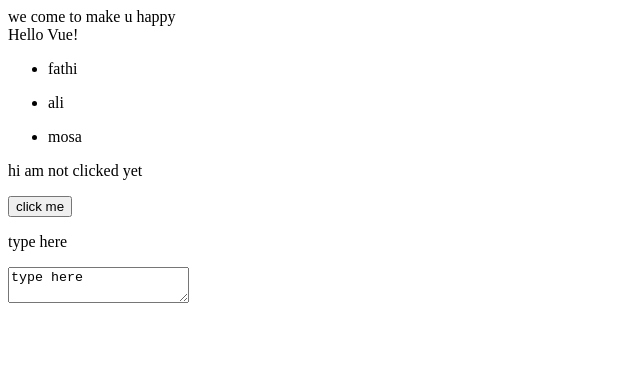
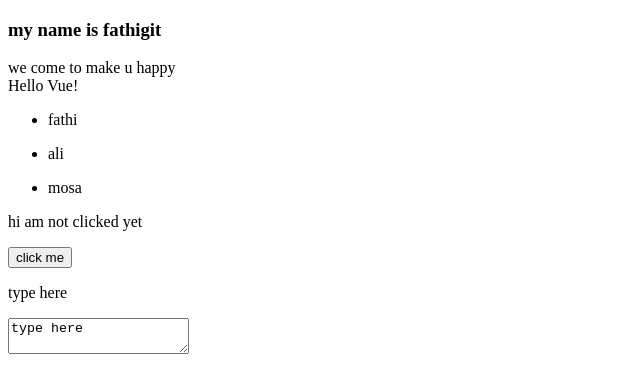
Before and after one commit to FathiAltom/new, a plain HTML site: page index.html in a window 1280 px wide. Shown: the whole page, without its empty margins (0-640 px from the left). Drawn offline with nearby package versions, Linux system fonts and the light colour scheme.

Commit message:
change index

```diff
--- a/index.html
+++ b/index.html
@@ -7,7 +7,7 @@
     <title>vue</title>
 </head>
 <body>
-
+  <h3>my name is fathigit</h3>
 <div id="app2">
     <span v-bind:title='message'>
         we come to make u happy
```
